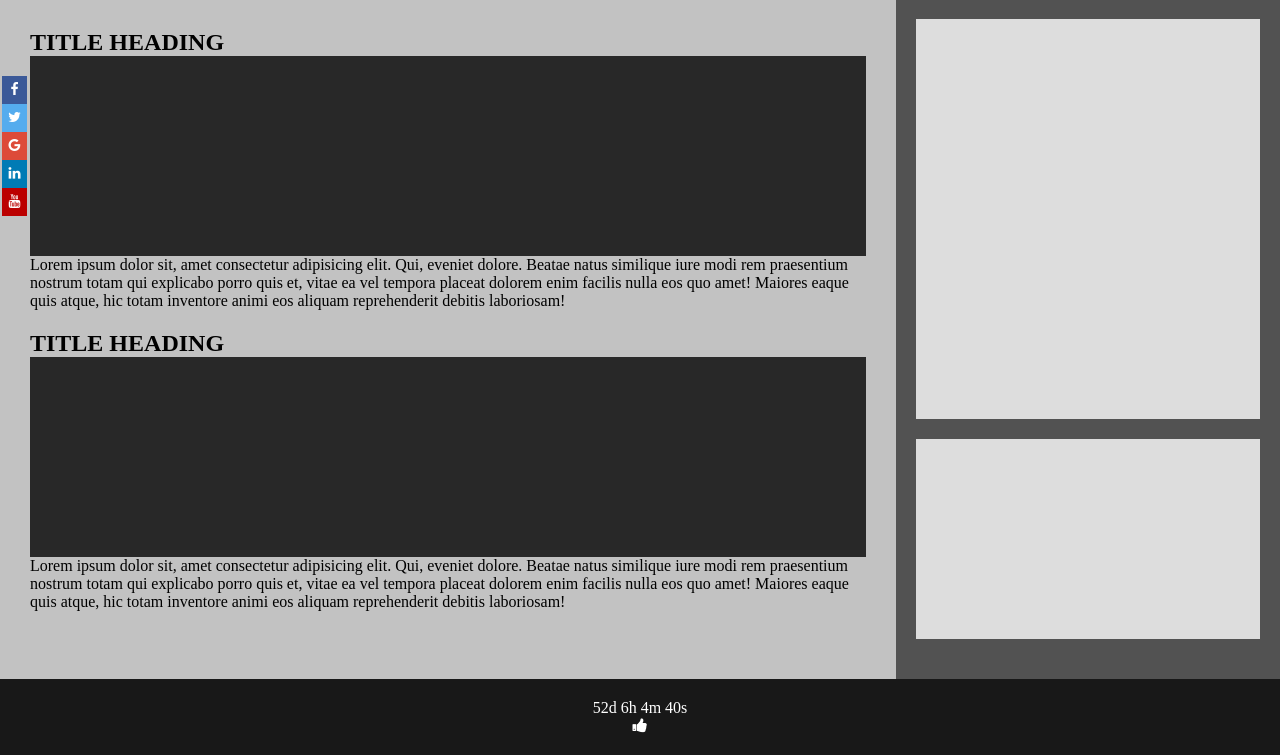
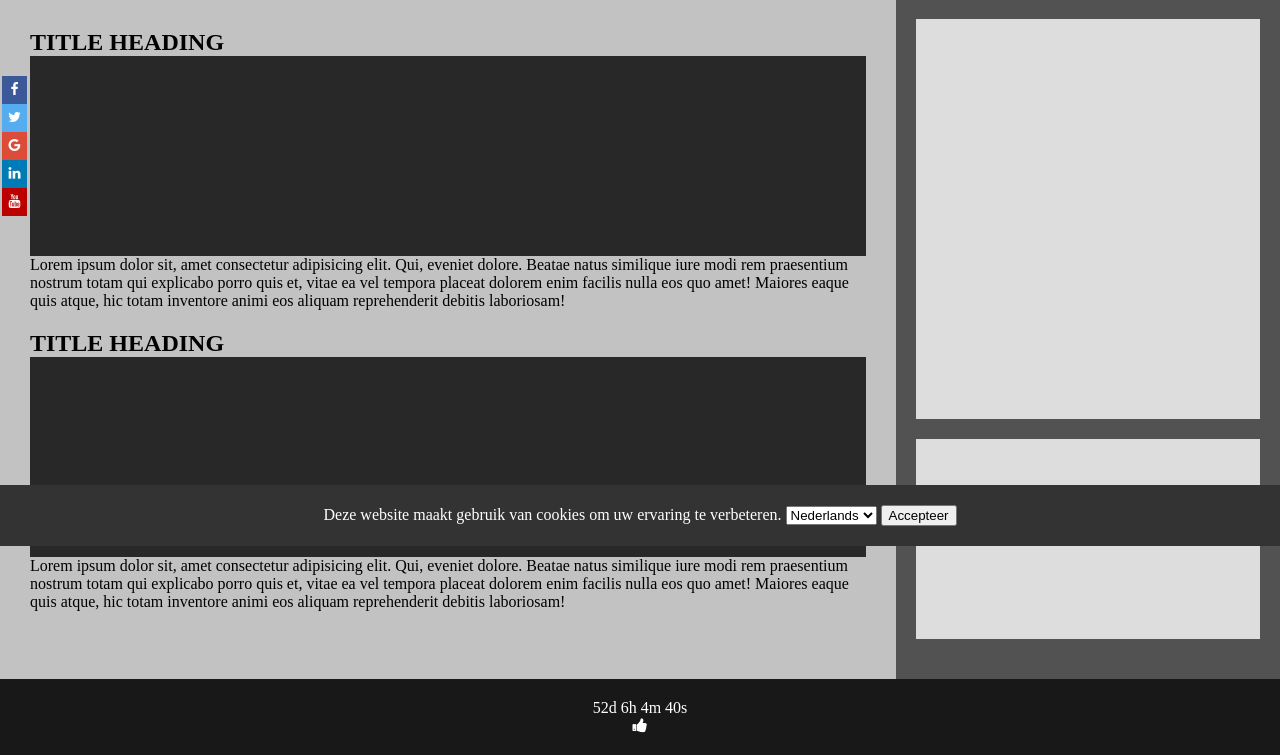
Before and after one commit to DanielDeNeef/PHP---TechNex-solutions, a PHP site: page / in a window 1280 px wide. Shown: the part 254-1009 px from the top of the page. Run offline with PHP 8.4, Linux system fonts and the light colour scheme.

Commit message:
add the cookies

```diff
--- /dev/null
+++ b/includes/cookieConsent.php
@@ -0,0 +1,14 @@
+<link rel="stylesheet" href="styles/cookieConsent.css">
+
+<div id="cookie-banner">
+    <span id="cookie-message">Deze website maakt gebruik van cookies om uw ervaring te verbeteren.</span>
+    <form method="post" action="controllers/cookieAccept.php" style="display: inline;">
+        <select id="language" name="language" onchange="changeLanguage()">
+            <option value="nl" selected>Nederlands</option>
+            <option value="fr">Français</option>
+        </select>
+        <button type="submit" name="acceptCookies">Accepteer</button>
+    </form>
+</div>
+
+<script src="js/cookieConsent.js""></script>
--- a/includes/header.php
+++ b/includes/header.php
@@ -16,6 +16,7 @@
 </head>
 
 <body>
+    <?php include 'includes/cookieConsent.php' ?>
     <div class="header">
         <h1>TechNex Solutions</h1>
     </div>
--- /dev/null
+++ b/js/cookieConsent.js
@@ -0,0 +1,12 @@
+function changeLanguage() {
+
+    let languageSelect = document.getElementById('language');
+    let language = languageSelect.options[languageSelect.selectedIndex].value;
+    let message = document.getElementById('cookie-message');
+
+    if (language === 'fr') {
+        message.textContent = 'Ce site utilise des cookies pour améliorer votre expérience.';
+    } else {
+        message.textContent = 'Deze website maakt gebruik van cookies om uw ervaring te verbeteren.';
+    }
+}
--- /dev/null
+++ b/styles/cookieConsent.css
@@ -0,0 +1,9 @@
+#cookie-banner {
+  position: fixed;
+  bottom: 0;
+  width: 100%;
+  background: #333;
+  color: #fff;
+  padding: 20px;
+  text-align: center;
+}
```
Also changed, not shown: controllers/cookieAccept.php (added, +12 -0 lines).
